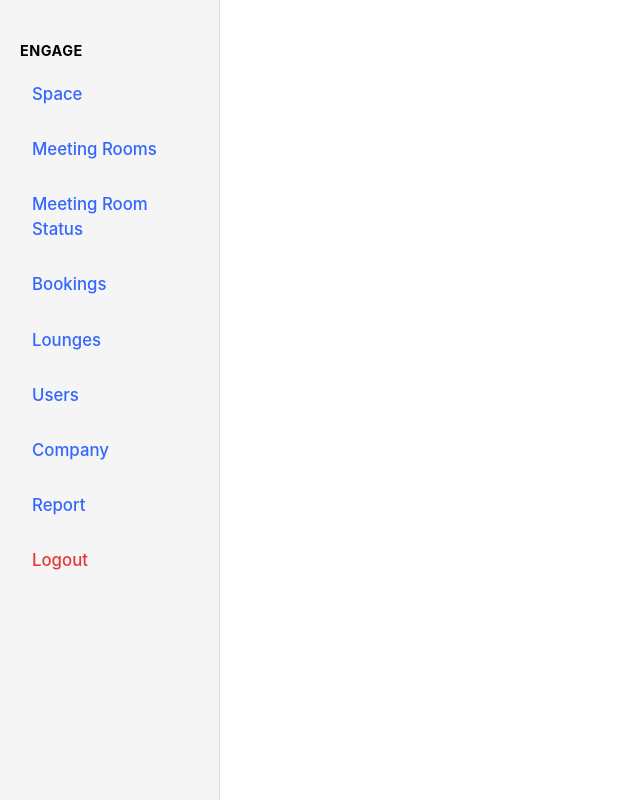
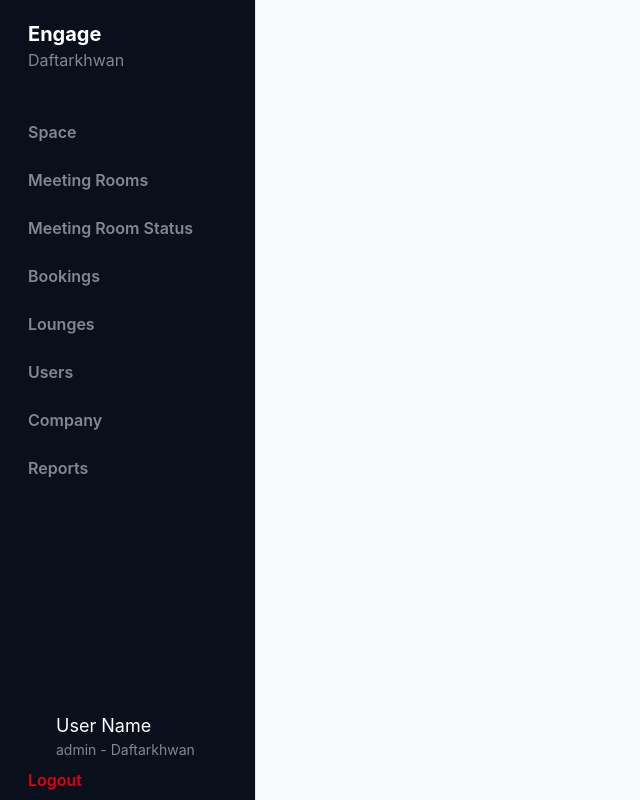
Before and after one commit to yasir-ghafar/daftarkhwan_vms_admin, a React (Vite) app: page /home in a window 1280 px wide. Shown: the whole page, without its empty margins (0-640 px from the left). Built offline with nearby package versions, Linux system fonts and the light colour scheme.

Commit message:
sidebar styling implemented

```diff
--- a/src/components/side_bar.jsx
+++ b/src/components/side_bar.jsx
@@ -1,6 +1,6 @@
 import React from 'react';
 import { NavLink } from 'react-router';
-import './side_bar.css';
+// import './side_bar.css';
 
 const Sidebar = () => {
   const handleLogout = (e) => {
@@ -23,23 +23,28 @@ const Sidebar = () => {
   };
 
   return (
-    <div className="sidebar">
-      <h2>ENGAGE</h2>
-      <nav>
+    <div className="w-64 bg-[#0A0F1C] min-h-screen flex flex-col p-5 font-sans border-r border-[#e6e6e6]">
+      <h2 className="text-xl font-bold text-white px-2">Engage</h2>
+      <h3 className="text-[#84878d] font-normal px-2">Daftarkhwan</h3>
+      <nav className="mt-10 flex-1 ">
         <ul>
-          <li><NavLink to="/home/locations" activeclassname="active">Space</NavLink></li>
-          <li><NavLink to="/home/meeting-rooms" activeclassname="active">Meeting Rooms</NavLink></li>
-          <li><NavLink to="/home/meeting-room-status" activeclassname="active">Meeting Room Status</NavLink></li>
-          <li><NavLink to="/home/bookings" activeclassname="active">Bookings</NavLink></li>
-          <li><NavLink to="/home/lounges" activeclassname="active">Lounges</NavLink></li>
-          <li><NavLink to="/home/users" activeclassname="active">Users</NavLink></li>
-          <li><NavLink to="/home/community" activeclassname="active">Company</NavLink></li>
-          <li><NavLink to="/home/reports" activeclassname="active">Report</NavLink></li>
-          <li>
-            <a href="/" onClick={handleLogout}>
-              Logout
-            </a>
-          </li>
+          <li className="mb-2 font-semibold text-[#84878d] p-2 hover:bg-blue-900 hover:text-white hover:rounded-lg hover:p-2"><NavLink to="/home/locations">Space</NavLink></li>
+          <li className="mb-2 font-semibold text-[#84878d] p-2 hover:bg-blue-900 hover:text-white hover:rounded-lg hover:p-2"><NavLink to="/home/meeting-rooms">Meeting Rooms</NavLink></li>
+          <li className="mb-2 font-semibold text-[#84878d] p-2 hover:bg-blue-900 hover:text-white hover:rounded-lg hover:p-2"><NavLink to="/home/meeting-room-status">Meeting Room Status</NavLink></li>
+          <li className="mb-2 font-semibold text-[#84878d] p-2 hover:bg-blue-900 hover:text-white hover:rounded-lg hover:p-2"><NavLink to="/home/bookings">Bookings</NavLink></li>
+          <li className="mb-2 font-semibold text-[#84878d] p-2 hover:bg-blue-900 hover:text-white hover:rounded-lg hover:p-2"><NavLink to="/home/lounges">Lounges</NavLink></li>
+          <li className="mb-2 font-semibold text-[#84878d] p-2 hover:bg-blue-900 hover:text-white hover:rounded-lg hover:p-2"><NavLink to="/home/users">Users</NavLink></li>
+          <li className="mb-2 font-semibold text-[#84878d] p-2 hover:bg-blue-900 hover:text-white hover:rounded-lg hover:p-2"><NavLink to="/home/community">Company</NavLink></li>
+          <li className="mb-2 font-semibold text-[#84878d] p-2 hover:bg-blue-900 hover:text-white hover:rounded-lg hover:p-2"><NavLink to="/home/reports">Reports</NavLink></li>
+          <ul className="fixed bottom-0 border-t-[#84878d]">
+            <li className="text-white text-lg px-9 font-sans">User Name</li>
+            <li className="text-[#84878d] text-sm px-9 font-sans">admin - Daftarkhwan</li>
+            <li className="font-semibold text-red-600 p-2 hover:bg-blue-900 hover:text-white hover:rounded-lg hover:p-2">
+              <a href="/" onClick={handleLogout}>
+                Logout
+              </a>
+            </li>
+          </ul>
         </ul>
       </nav>
     </div>
--- a/src/features/home/home.jsx
+++ b/src/features/home/home.jsx
@@ -7,9 +7,9 @@ import { Outlet } from "react-router";
 
 const Home = () => {
   return (
-    <div className="app-layout">
+    <div className="flex h-screen bg-brand-white-dim">
       <Sidebar/>
-      <div className="main-content ">
+      <div className="flex-1 p-4">
         <Outlet />
       </div>
     </div>
--- a/src/features/meeting_room/room_list.jsx
+++ b/src/features/meeting_room/room_list.jsx
@@ -52,7 +52,7 @@ const RoomsList = ({ rooms, onDelete, onEdit, search }) => {
 
   return (
     <div>
-      <div className="table-container">
+      <div className="rounded-sm overflow-hidden border border-gray-100 bg-white shadow-mist-300">
         <table className="location-table">
           <thead>
             <tr>
```
